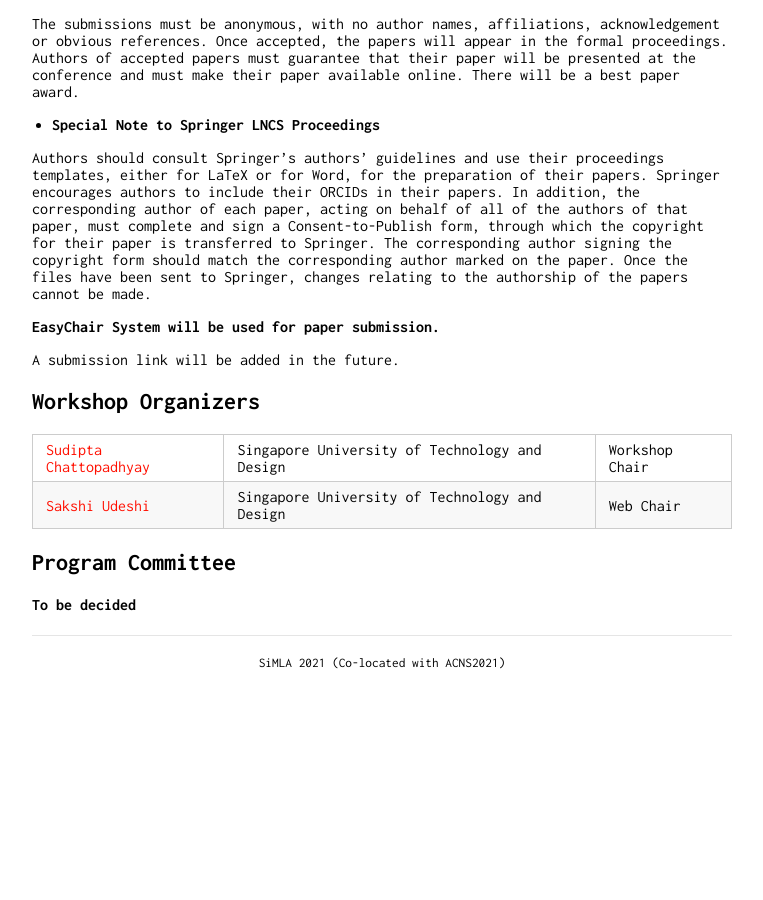
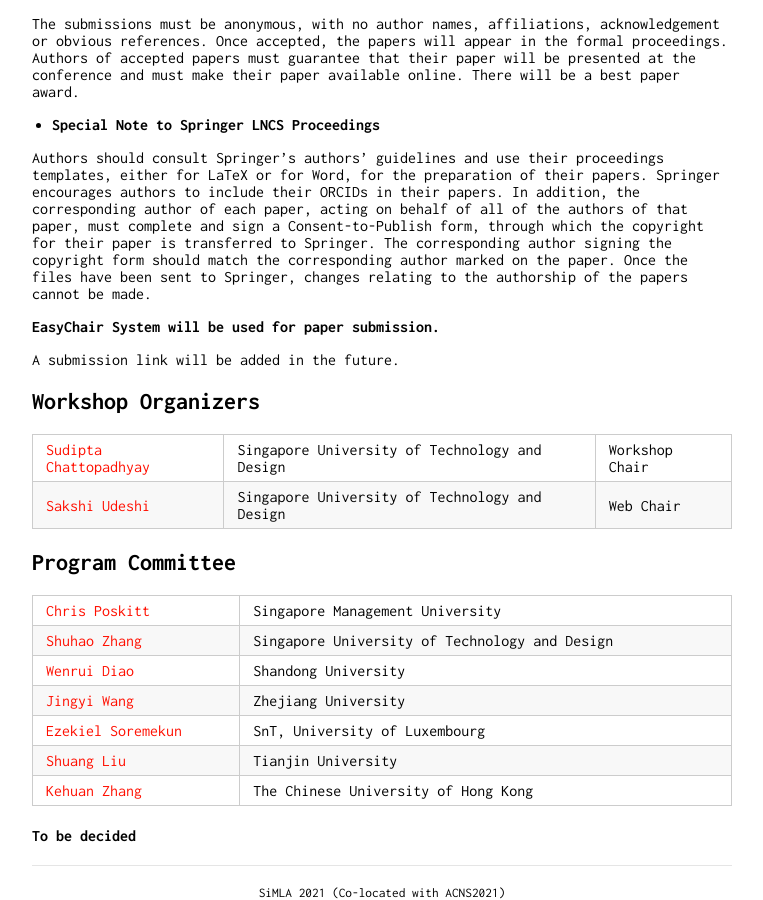
Before and after one commit to asset-group/simla2021, a Jekyll site: the page built from index.md, in a window 1280 px wide and 900 px high, scrolled down 1631 px. Shown: the whole window, without its empty margins (258-1021 px from the left). Built offline with Jekyll 4.4.1, drawn with Linux system fonts in a browser that asks for light colours; before the commit the page ends 2301 px from its top, so only the background shows below that.

Commit message:
pc update

```diff
--- a/index.md
+++ b/index.md
@@ -79,4 +79,13 @@ A submission link will be added in the future.
 ## Program Committee
 
 
+[Chris Poskitt](https://cposkitt.github.io/) |  Singapore Management University  |
+[Shuhao Zhang](https://shuhaozhangtony.github.io/) | Singapore University of Technology and Design  |
+[Wenrui Diao](https://diaowenrui.github.io/) | Shandong University |
+[Jingyi Wang](https://wang-jingyi.github.io/) | Zhejiang University |
+[Ezekiel Soremekun](https://scholar.google.com.sg/citations?user=r8T1-yoAAAAJ) | SnT, University of Luxembourg |
+[Shuang Liu](https://www.linkedin.com/in/shuang-liu-a5a4172a) | Tianjin University |
+[Kehuan Zhang](https://staff.ie.cuhk.edu.hk/~khzhang/) | The Chinese University of Hong Kong |
+
+
 #### To be decided
```
